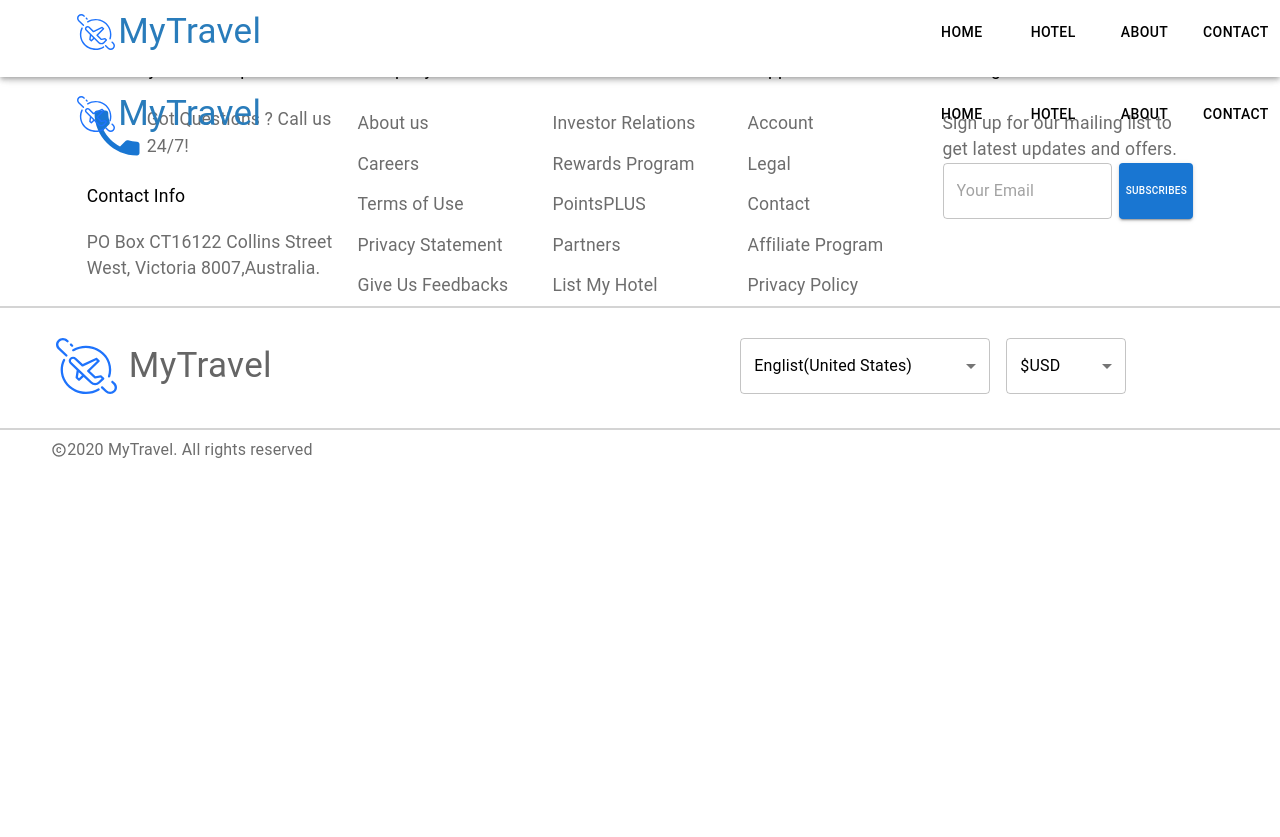
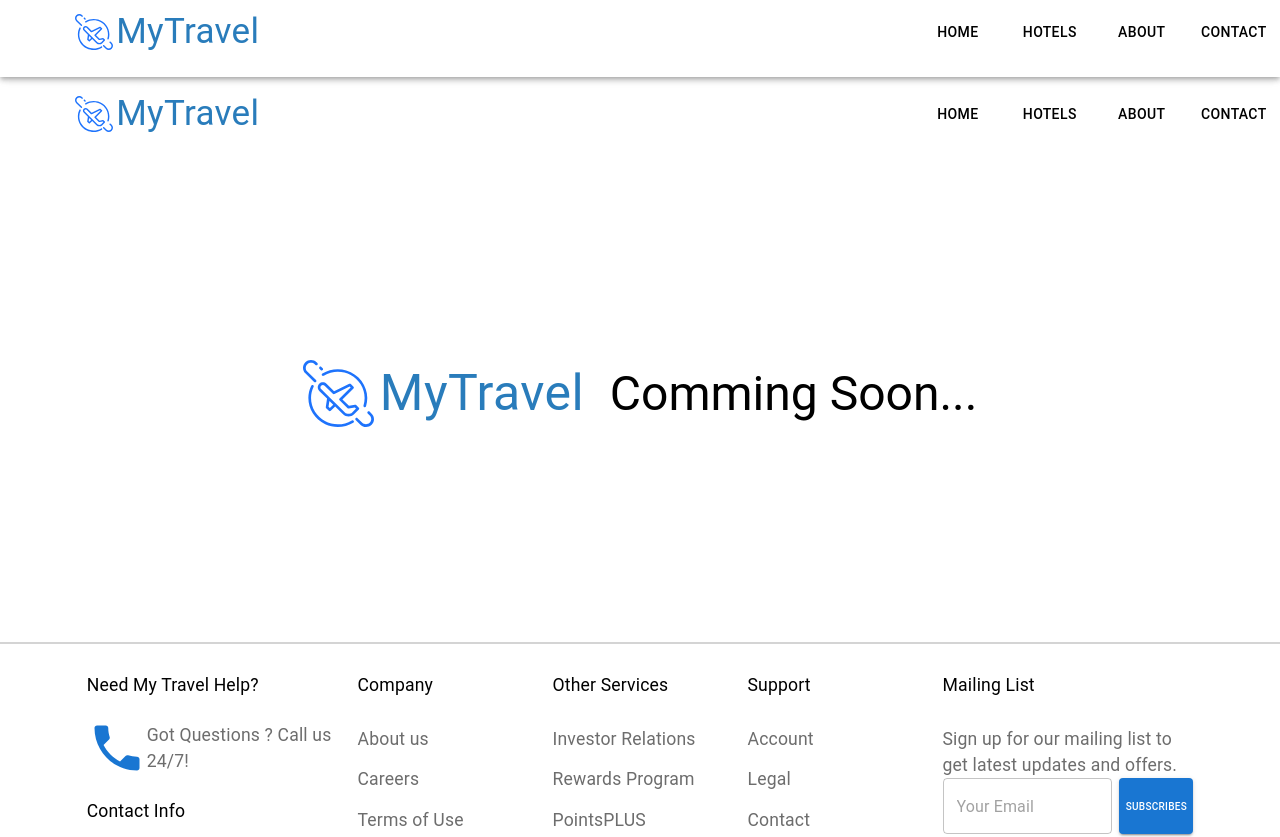
Before and after one commit to codeinsnap/Travelom, a React (Create React App) app: page /about in a window 1280 px wide. Shown: the top 837 px of the page. Before the commit the page ends 800 px from the top, so only its background shows below. Built offline with nearby package versions, Linux system fonts and the light colour scheme.

Commit message:
comingsoonpagebuild

```diff
--- a/src/component/NavigationBar/NavigationBar.tsx
+++ b/src/component/NavigationBar/NavigationBar.tsx
@@ -17,9 +17,9 @@ import NavigationSideBar from "./NavigationSideBar";
 
 const NavigationBar = () => {
   const colorType =
-    window.location.pathname === "/hotel-details" ? "#000000" : "inherit";
+    window.location.pathname === "/" ? "inherit" : "#000000";
   const appBarColor =
-    window.location.pathname === "/hotel-details" ? "white" : "transparent";
+    window.location.pathname === "/" ? "transparent" : "white";
   const navigate = useNavigate();
   const [open, setOpen] = useState(false);
 
--- /dev/null
+++ b/src/component/comingSoon/ComingSoonpage.tsx
@@ -0,0 +1,42 @@
+import React from "react";
+import Box from "@mui/material/Box";
+import { Typography } from "@mui/material";
+import mytravelicon from "../../assets/fonts/travelicon.svg";
+
+const ComingSoonpage = () => {
+  return (
+    <Box sx={{ flexGrow: 1, paddingTop: "12%" }}>
+      <div
+        style={{
+          height: "60vh",
+          display: "flex",
+          justifyContent: "center",
+          alignItems: "center",
+        }}
+      >
+        <Typography
+          fontSize={50}
+          style={{
+            display: "flex",
+            alignItems: "center",
+            color: "#297cbb",
+            width: "22%",
+            marginRight:"2%"
+          }}
+        >
+          <img
+            src={mytravelicon}
+            style={{ width: "100%", marginRight: "2%" }}
+            alt=""
+          />
+          MyTravel
+        </Typography>
+        <Typography variant="h3" component="h2">
+          Comming Soon...
+        </Typography>
+      </div>
+    </Box>
+  );
+};
+
+export default ComingSoonpage;
--- a/src/component/searchBar/SearchBar.tsx
+++ b/src/component/searchBar/SearchBar.tsx
@@ -9,8 +9,10 @@ import "./searchbar.css";
 import TextField from "@mui/material/TextField";
 import Grid from "@mui/material/Grid";
 import SearchIcon from "@mui/icons-material/Search";
+import { useNavigate } from "react-router-dom";
 
 const SearchBar = () => {
+  const navigate = useNavigate()
   return (
     <Card className="search-card" style={{ padding: "1%" }}>
       <Grid container spacing={3} style={{
@@ -49,7 +51,7 @@ const SearchBar = () => {
           />
         </Grid>
         <Grid item xs={1}>
-          <Button variant="contained">
+          <Button variant="contained" onClick={() => navigate('/hotel-details')}>
             <SearchIcon /> Search
           </Button>
         </Grid>
--- a/src/constants/staticData.tsx
+++ b/src/constants/staticData.tsx
@@ -6,7 +6,7 @@ import AspectRatioIcon from "@mui/icons-material/AspectRatio";
 
 export const NavigationBarbuttonsList = [
   { id: 1, title: "Home", link: "/" },
-  { id: 2, title: "Hotel", link: "/hotel-details" },
+  { id: 2, title: "Hotels", link: "/hotel-sidebar" },
   { id: 3, title: "About", link: "/about" },
   { id: 4, title: "Contact", link: "/contact" },
 ];
--- a/src/pages/About.tsx
+++ b/src/pages/About.tsx
@@ -1,8 +1,9 @@
 import React from 'react'
+import ComingSoonpage from '../component/comingSoon/ComingSoonpage';
 
 const About = () => {
   return (
-    <div>About</div>
+    <ComingSoonpage/>
   )
 }
 
--- a/src/pages/Contact.tsx
+++ b/src/pages/Contact.tsx
@@ -1,9 +1,10 @@
-import React from 'react'
+import React from "react";
+import ComingSoonpage from "../component/comingSoon/ComingSoonpage";
 
 const Contact = () => {
   return (
-    <div>Contact</div>
-  )
-}
+    <ComingSoonpage/>
+  );
+};
 
-export default Contact
+export default Contact;
--- a/src/pages/HotelDetails.tsx
+++ b/src/pages/HotelDetails.tsx
@@ -202,7 +202,7 @@ const HotelDetails = () => {
                 variant="outlined"
                 style={{ padding: "6px 9px", borderRadius: "0px 4px 4px 0px", border:"1px solid #a864a8"}}
               >
-                <Typography style={{fontSize:"80%", inlineSize: 'max-content'}}>Free breakfast</Typography>
+                <Typography style={{fontSize:"80%", inlineSize: 'max-content', color:'#a864a8'}}>Free breakfast</Typography>
               </Button>
             </div>
           </div>
--- /dev/null
+++ b/src/pages/HotelWithSearchFilter.tsx
@@ -0,0 +1,10 @@
+import React from 'react'
+import ComingSoonpage from '../component/comingSoon/ComingSoonpage'
+
+const HotelWithSearchFilter = () => {
+  return (
+    <ComingSoonpage/>
+  )
+}
+
+export default HotelWithSearchFilter
--- a/src/router/RoutingConstants.tsx
+++ b/src/router/RoutingConstants.tsx
@@ -4,6 +4,7 @@ const Home = lazy(() => import("../pages/Home"))
 const Contact = lazy(() => import("../pages/Contact"))
 const SingleHotel = lazy(() => import("../pages/HotelDetails"))
 const About = lazy(() => import("../pages/About"))
+const HotelWithSearchFilter = lazy(() => import('../pages/HotelWithSearchFilter'))
 
 
 const Routes = [
@@ -22,7 +23,12 @@ const Routes = [
     {
         path: "/about",
         element: <About />,
+    },
+    {
+        path:"/hotel-sidebar",
+        element: <HotelWithSearchFilter/>
     }
+
 ]
 
 
```
